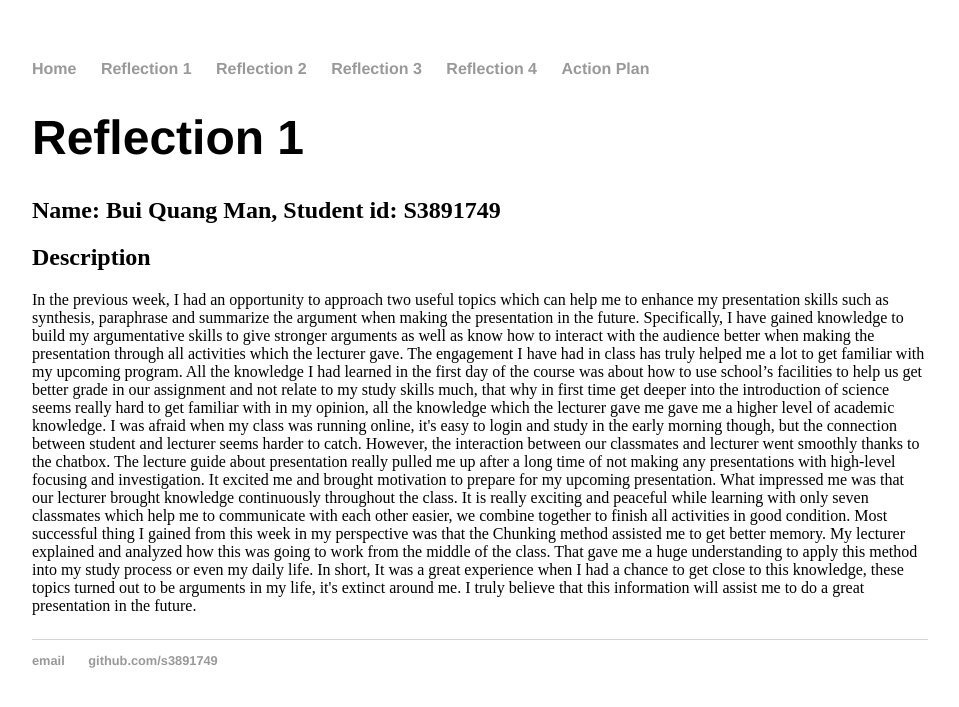
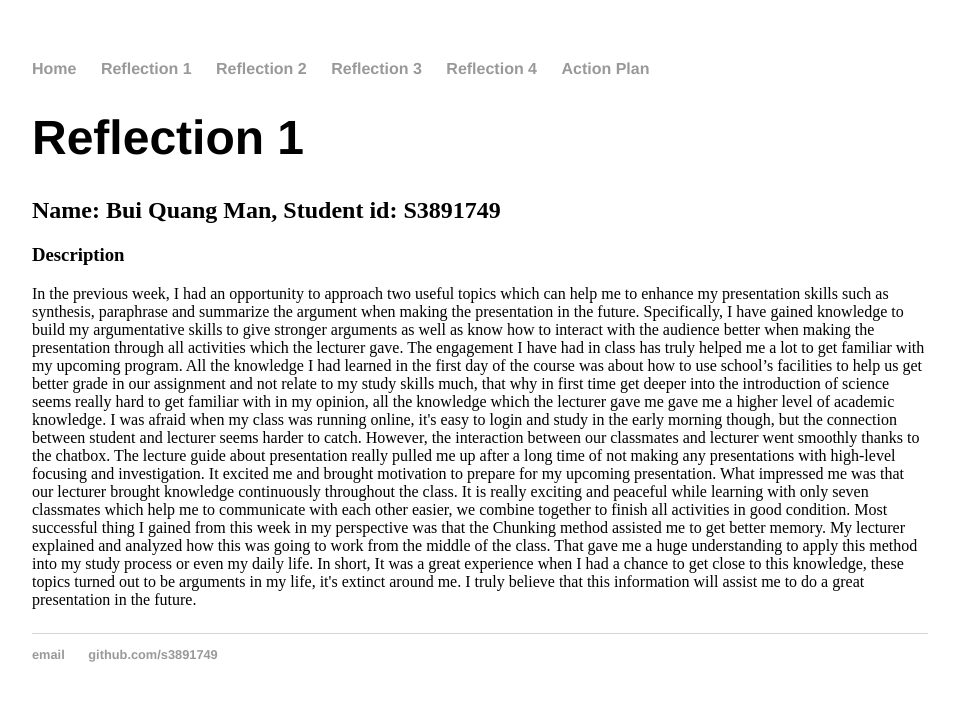
Before and after one commit to S3891749/s3891749.github.io, a Jekyll site: the page built from about/index.html, in a window 1280 px wide. Shown: the top 707 px of the page, without its empty margins (160-1119 px from the left). Built offline with Jekyll 4.4.1, drawn with Linux system fonts in a browser that asks for light colours.

```diff
--- a/about/index.html
+++ b/about/index.html
@@ -5,7 +5,7 @@ title: Reflection 1
 <div class="blurb">
 	<h1>{{ page.title }}</h1>
 	<h2>Name: Bui Quang Man, Student id: S3891749</h2>
-<h2>Description</h2>
+<h3>Description</h3>
 <space>In the previous week, I had an opportunity to approach two useful topics which can help me to enhance my presentation skills such as synthesis, paraphrase and summarize the argument when making the presentation in the future. Specifically, I have gained knowledge to build my argumentative skills to give stronger arguments as well as know how to interact with the audience better when making the presentation through all activities which the lecturer gave. The engagement I have had in class has truly helped me a lot to get familiar with my upcoming program. <space>
 
 
```
